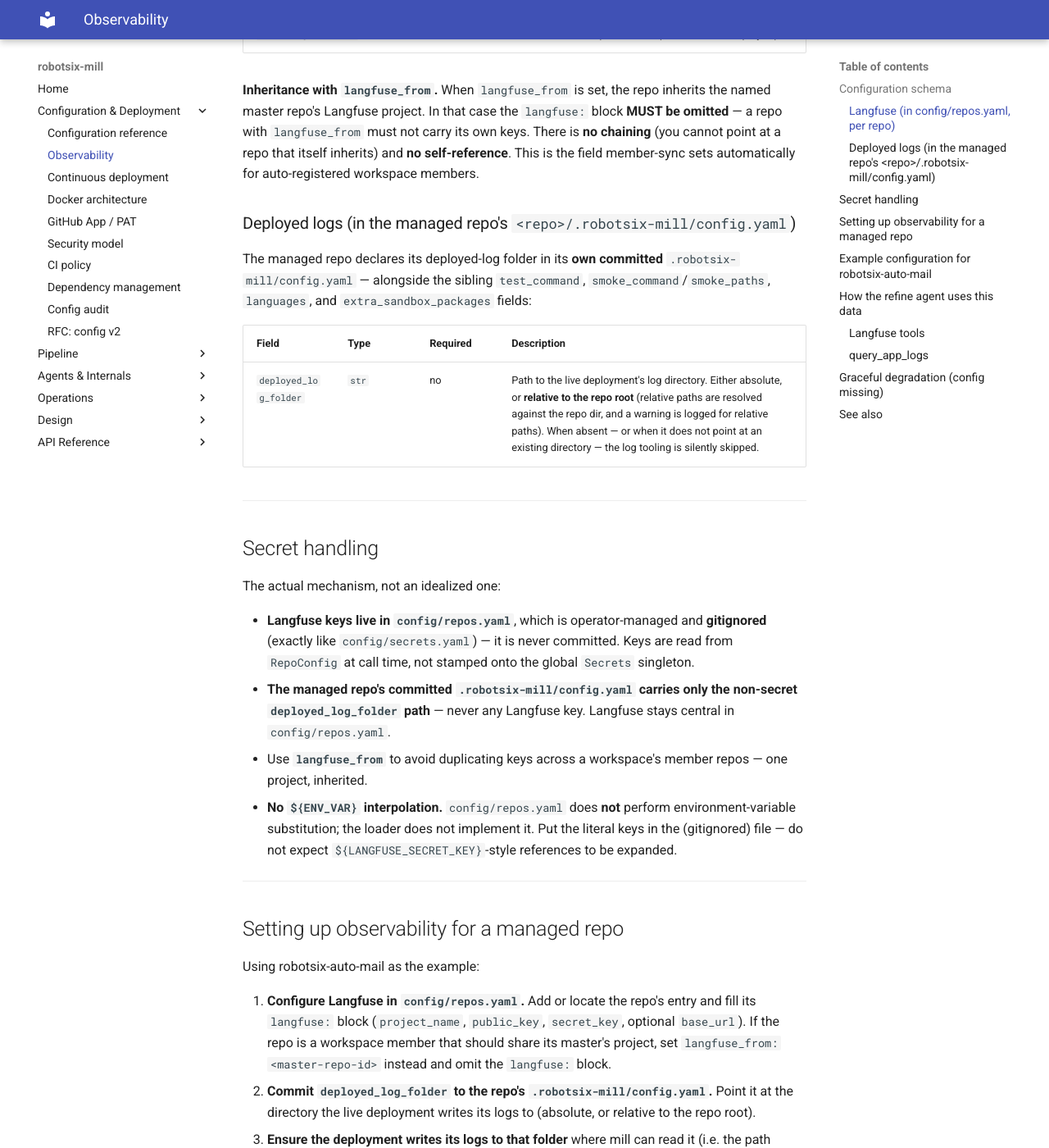
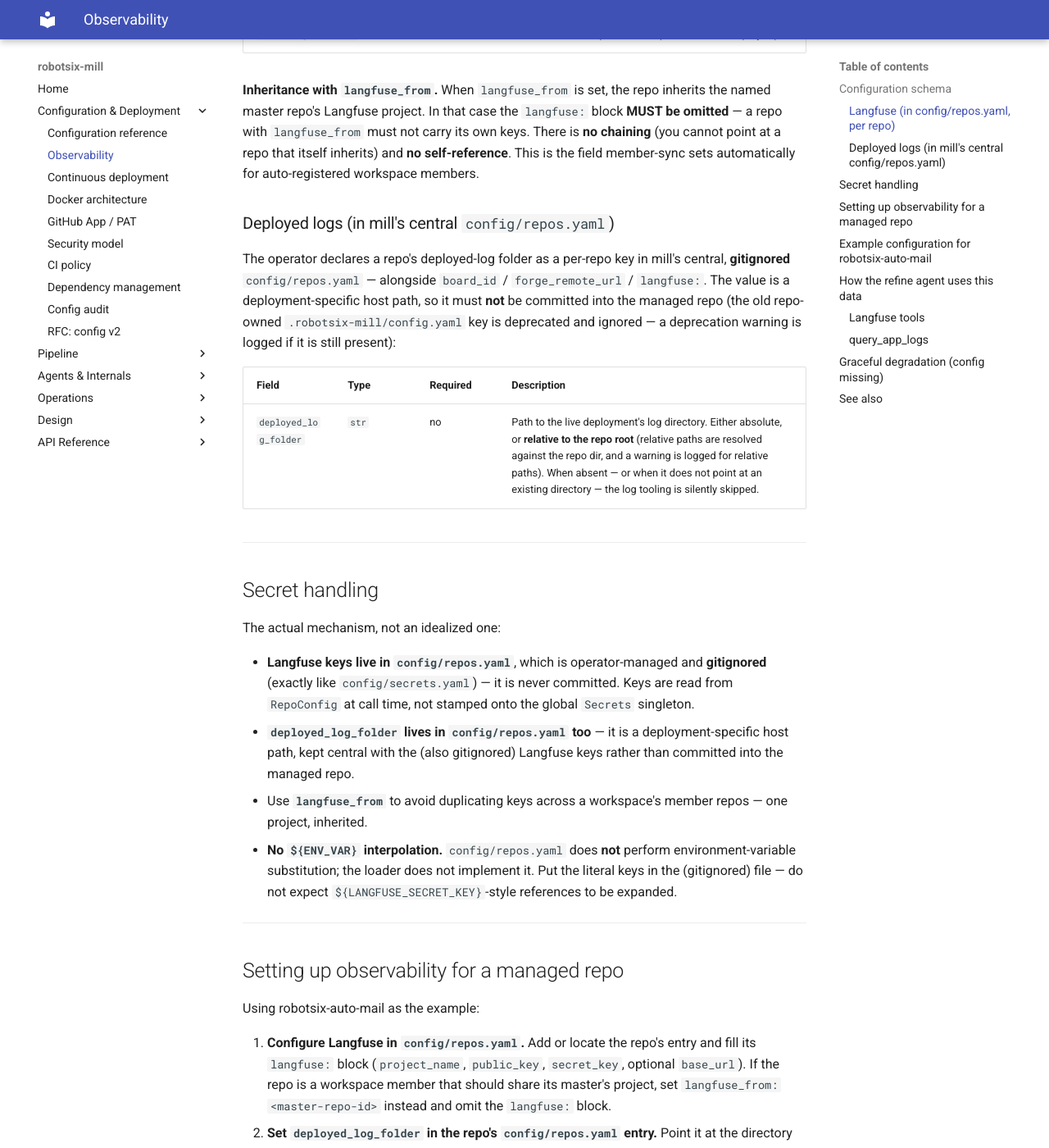
Before and after one commit to damien-robotsix/robotsix-mill, an MkDocs documentation site: the page built from docs/observability.md, in a window 1280 px wide and 1400 px high, scrolled down 1156 px. Shown: the whole window at 82% size. Built offline with MkDocs 1.6.1 and Material for MkDocs 9.7.7, drawn with Linux system fonts in a browser that asks for light colours; some of the changed text lies outside the part shown.

Commit message:
mill: Move deployed_log_folder from repo-owned .robotsix-mill/config.yaml to the per-repo block in config/repos.yaml (20260611T123823Z-move-deployed-log-folder-from-repo-owned-b62a)

````diff
--- a/docs/observability.md
+++ b/docs/observability.md
@@ -45,12 +45,15 @@
 repo that itself inherits) and **no self-reference**. This is the field
 member-sync sets automatically for auto-registered workspace members.
 
-### Deployed logs (in the managed repo's `<repo>/.robotsix-mill/config.yaml`)
+### Deployed logs (in mill's central `config/repos.yaml`)
 
-The managed repo declares its deployed-log folder in its **own
-committed** `.robotsix-mill/config.yaml` — alongside the sibling
-`test_command`, `smoke_command`/`smoke_paths`, `languages`, and
-`extra_sandbox_packages` fields:
+The operator declares a repo's deployed-log folder as a per-repo key in
+mill's central, **gitignored** `config/repos.yaml` — alongside
+`board_id` / `forge_remote_url` / `langfuse:`. The value is a
+deployment-specific host path, so it must **not** be committed into the
+managed repo (the old repo-owned `.robotsix-mill/config.yaml` key is
+deprecated and ignored — a deprecation warning is logged if it is still
+present):
 
 | Field | Type | Required | Description |
 |-------|------|----------|-------------|
@@ -67,9 +70,9 @@
   `config/secrets.yaml`) — it is never committed. Keys are read from
   `RepoConfig` at call time, not stamped onto the global `Secrets`
   singleton.
-- **The managed repo's committed `.robotsix-mill/config.yaml` carries
-  only the non-secret `deployed_log_folder` path** — never any Langfuse
-  key. Langfuse stays central in `config/repos.yaml`.
+- **`deployed_log_folder` lives in `config/repos.yaml` too** — it is a
+  deployment-specific host path, kept central with the (also gitignored)
+  Langfuse keys rather than committed into the managed repo.
 - Use **`langfuse_from`** to avoid duplicating keys across a workspace's
   member repos — one project, inherited.
 - **No `${ENV_VAR}` interpolation.** `config/repos.yaml` does **not**
@@ -89,10 +92,9 @@
    workspace member that should share its master's project, set
    `langfuse_from: <master-repo-id>` instead and omit the `langfuse:`
    block.
-2. **Commit `deployed_log_folder` to the repo's
-   `.robotsix-mill/config.yaml`.** Point it at the directory the live
-   deployment writes its logs to (absolute, or relative to the repo
-   root).
+2. **Set `deployed_log_folder` in the repo's `config/repos.yaml`
+   entry.** Point it at the directory the live deployment writes its
+   logs to (absolute, or relative to the repo root).
 3. **Ensure the deployment writes its logs to that folder** where mill
    can read it (i.e. the path resolves to an existing directory in the
    environment refine runs in).
@@ -109,19 +111,12 @@
   robotsix-auto-mail:
     board_id: "auto-mail"
     forge_remote_url: "https://github.com/robotsix/robotsix-auto-mail.git"
+    deployed_log_folder: /var/log/robotsix-auto-mail
     langfuse:
       project_name: "robotsix-auto-mail"
       public_key: "pk-lf-..."
       secret_key: "sk-lf-..."
       base_url: "https://cloud.langfuse.com"  # optional — defaults to cloud
-```
-
-`<repo>/.robotsix-mill/config.yaml` — committed in the managed repo,
-carrying only the non-secret log path:
-
-```yaml
-# robotsix-auto-mail/.robotsix-mill/config.yaml
-deployed_log_folder: /var/log/robotsix-auto-mail
 ```
 
 ---
@@ -151,7 +146,8 @@
 
 Built by `make_log_query_tool` in
 `src/robotsix_mill/agents/log_tools.py`. It is injected **only** when
-the repo's `deployed_log_folder` resolves to an existing directory. Its
+the repo's `deployed_log_folder` (from `config/repos.yaml`) resolves to
+an existing directory. Its
 parameters:
 
 | Parameter | Default | Meaning |
````
Also changed, not shown: docs/configuration.md (+14 -9 lines), 8 other files.
